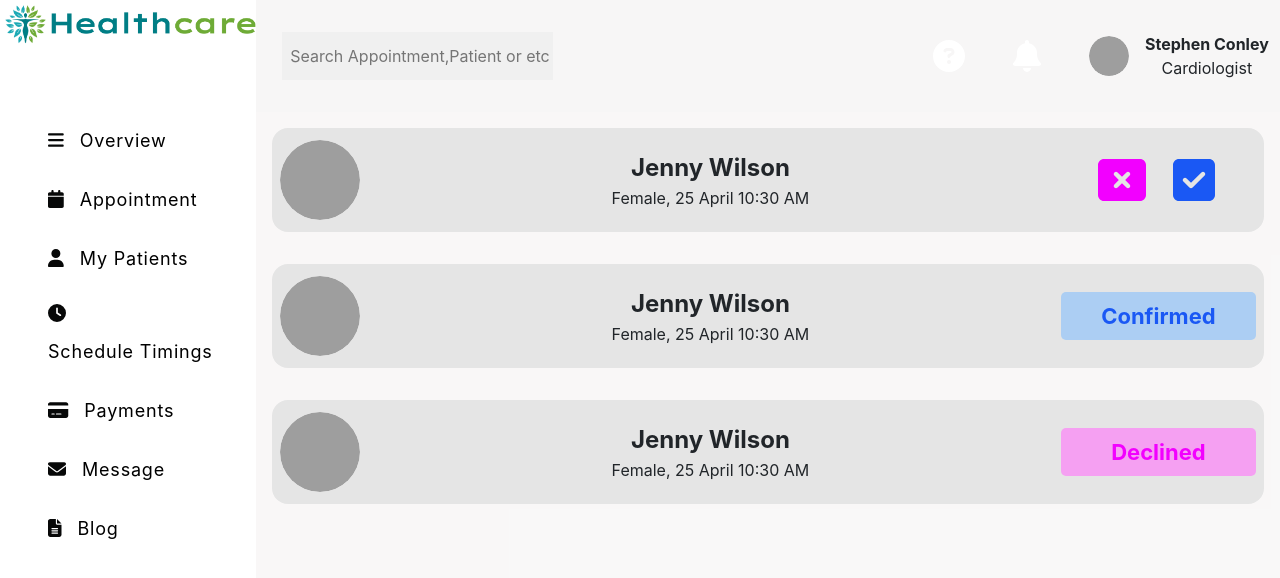
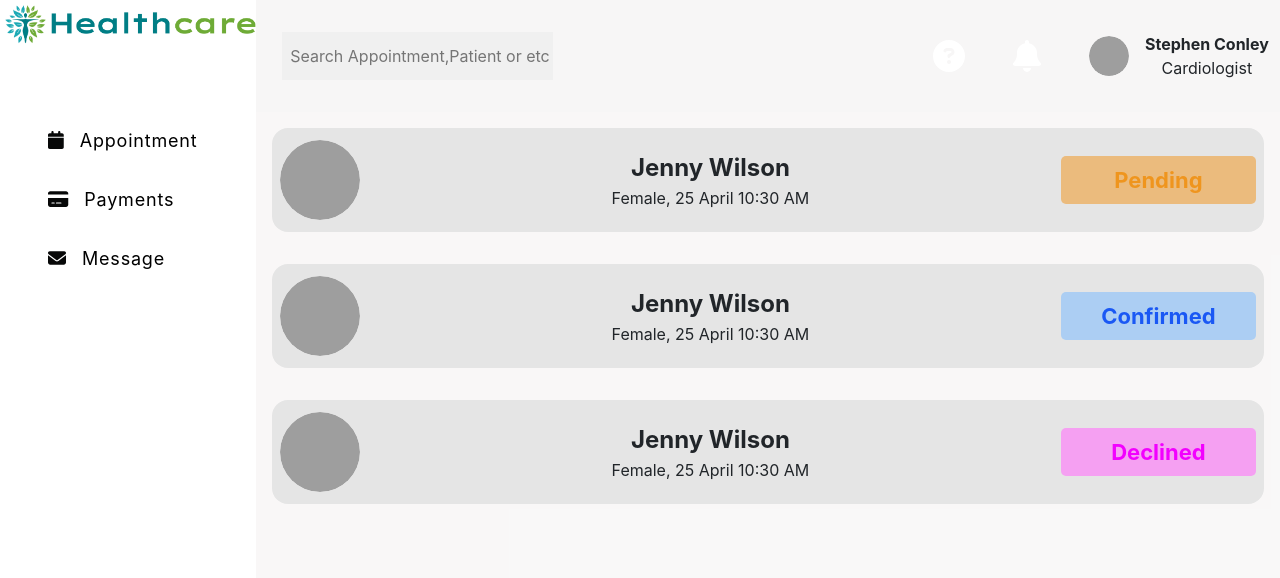
Before and after one commit to E-DoctorApp/E-DoctorApp, a React (Create React App) app in the folder client/: page /doctorProfile/appointments in a window 1280 px wide. Shown: the top 578 px of the page. Built offline with nearby package versions, Linux system fonts and the light colour scheme; grey boxes are pictures that could not be loaded; a web font is replaced by a local one.

Commit message:
conditinal rendering done

```diff
--- a/client/src/components/AllAppointments/OneAppointment.tsx
+++ b/client/src/components/AllAppointments/OneAppointment.tsx
@@ -3,6 +3,8 @@ import { faRectangleXmark } from "@fortawesome/free-solid-svg-icons";
 import { faSquareCheck } from "@fortawesome/free-solid-svg-icons";
 import { FontAwesomeIcon } from "@fortawesome/react-fontawesome";
 import { IconProp } from "@fortawesome/fontawesome-svg-core";
+import { useSelector } from "react-redux";
+import { RootState } from "../../store/store";
 
 type Appprops = {
   isConfirmed: boolean;
@@ -12,6 +14,7 @@ type Appprops = {
 const OneAppointment = ({ isConfirmed, isPending }: Appprops) => {
   const decline = faRectangleXmark as IconProp;
   const accept = faSquareCheck as IconProp;
+  const doctor = useSelector((state : RootState)=> state.doctor)
   return (
     <div className="appointment-requests-list-container-request">
       <div className="image-frame2">
@@ -42,6 +45,8 @@ const OneAppointment = ({ isConfirmed, isPending }: Appprops) => {
         </div>
       ) : (
         <div className="pending">
+         {doctor.isAuthenticated? (
+           <>
            <FontAwesomeIcon
              className="pending-buttons"
              icon={decline}
@@ -52,6 +57,13 @@ const OneAppointment = ({ isConfirmed, isPending }: Appprops) => {
              icon={accept}
              style={{ color: "rgb(26, 88, 244)" }}
            />
+           </>
+         ): (
+          <div className="pending-patient">
+          <span className="pending-patient-content">Pending</span>
+        </div>
+         )
+         }
         </div>
       )}
     </div>
--- a/client/src/components/AllAppointments/style.css
+++ b/client/src/components/AllAppointments/style.css
@@ -85,3 +85,19 @@
     width: 3rem;
     cursor: pointer;
 }
+
+.pending-patient{
+    background-color: rgba(237, 172, 87, 0.729);
+    display: flex;
+    align-items: center;
+    justify-content: center;
+    width: 100%;
+    height: 6vh;
+    border-radius: 5px;
+    cursor: default;
+}
+.pending-patient-content{
+    color: rgb(239, 149, 30);
+    font-weight: 700;
+    font-size: 22px;
+}
--- a/client/src/components/DoctorProfile/SideBar.tsx
+++ b/client/src/components/DoctorProfile/SideBar.tsx
@@ -10,8 +10,14 @@ import { faEnvelope } from '@fortawesome/free-solid-svg-icons';
 import { faFileLines } from '@fortawesome/free-solid-svg-icons';
 import logo1 from "../../assets/images/logo1.png"
 import logo2 from "../../assets/images/logo2.png"
+import { useNavigate } from 'react-router-dom';
+import { useSelector } from 'react-redux';
+import { RootState } from '../../store/store';
 
 const SideBar = () => {
+  const navigate = useNavigate()
+  const patient = useSelector((state : RootState)=> state.patient);
+  const doctor = useSelector((state : RootState)=> state.doctor);
 
     const overview = faBars as IconProp;
     const calendar = faCalendar as IconProp;
@@ -21,22 +27,41 @@ const SideBar = () => {
     const message = faEnvelope as IconProp;
     const blog = faFileLines as IconProp;
   return (
-    <div className="DoctorProfile-sideBar">
-        <div className="DoctorProfile-logo">
-          <img className="DoctorProfile-logo1" src={logo1} alt="" />
-          <img className="DoctorProfile-logo2" src={logo2} alt="" />
-        </div>
 
-          <ul className="DoctorProfile-menu">
-            <li><FontAwesomeIcon className="DoctorProfile-icon" icon={overview} style={{color: "#070808",}} />Overview</li>
-            <li><FontAwesomeIcon className="DoctorProfile-icon" icon={calendar} style={{color: "#070808",}} />Appointment</li>
-            <li><FontAwesomeIcon className="DoctorProfile-icon" icon={user} style={{color: "#070808",}} />My Patients</li>
-            <li><FontAwesomeIcon className="DoctorProfile-icon" icon={clock} style={{color: "#070808",}} />Schedule Timings</li>
-            <li><FontAwesomeIcon className="DoctorProfile-icon" icon={creditCard} style={{color: "#070808",}} />Payments</li>
-            <li><FontAwesomeIcon className="DoctorProfile-icon" icon={message} style={{color: "#070808",}} />Message</li>
-            <li><FontAwesomeIcon className="DoctorProfile-icon" icon={blog} style={{color: "#070808",}} />Blog</li>
-          </ul>
+    <>
+      {
+      doctor.isAuthenticated ? <div className="DoctorProfile-sideBar">
+      <div className="DoctorProfile-logo" onClick={()=>navigate("/")} >
+        <img className="DoctorProfile-logo1" src={logo1} alt="" />
+        <img className="DoctorProfile-logo2" src={logo2} alt="" />
       </div>
+
+        <ul className="DoctorProfile-menu">
+          <li onClick={()=>navigate("/doctorProfile")} ><FontAwesomeIcon className="DoctorProfile-icon" icon={overview} style={{color: "#070808",}} />Overview</li>
+          <li onClick={()=>navigate("/doctorProfile/appointments")} ><FontAwesomeIcon className="DoctorProfile-icon" icon={calendar} style={{color: "#070808",}} />Appointment</li>
+          <li onClick={()=>navigate("/doctorProfile/patients")} ><FontAwesomeIcon className="DoctorProfile-icon" icon={user} style={{color: "#070808",}} />My Patients</li>
+          <li onClick={()=>navigate("/doctorProfile/schedule")} ><FontAwesomeIcon className="DoctorProfile-icon" icon={clock} style={{color: "#070808",}} />Schedule Timings</li>
+          <li ><FontAwesomeIcon className="DoctorProfile-icon" icon={creditCard} style={{color: "#070808",}} />Payments</li>
+          <li onClick={()=>navigate("/doctorProfile/docChat")} ><FontAwesomeIcon className="DoctorProfile-icon" icon={message} style={{color: "#070808",}} />Message</li>
+          <li onClick={()=>navigate("/doctorProfile/review")} ><FontAwesomeIcon className="DoctorProfile-icon" icon={blog} style={{color: "#070808",}} />Blog</li>
+        </ul>
+    </div>
+     :
+     <div className="DoctorProfile-sideBar">
+     <div className="DoctorProfile-logo" onClick={()=>navigate("/")}>
+       <img className="DoctorProfile-logo1" src={logo1} alt="" />
+       <img className="DoctorProfile-logo2" src={logo2} alt="" />
+     </div>
+
+       <ul className="DoctorProfile-menu">
+         <li onClick={()=>navigate("/doctorProfile/appointments")} ><FontAwesomeIcon className="DoctorProfile-icon" icon={calendar} style={{color: "#070808",}} />Appointment</li>
+         <li ><FontAwesomeIcon className="DoctorProfile-icon" icon={creditCard} style={{color: "#070808",}} />Payments</li>
+         <li onClick={()=>navigate("/doctorProfile/docChat")} ><FontAwesomeIcon className="DoctorProfile-icon" icon={message} style={{color: "#070808",}} />Message</li>
+       </ul>
+   </div>
+    }
+    </>
+
   )
 }
 
--- a/client/src/components/NavBar/NavBar.tsx
+++ b/client/src/components/NavBar/NavBar.tsx
@@ -6,6 +6,7 @@ import { useLocation, useNavigate } from "react-router-dom"
 import { useDispatch, useSelector } from "react-redux"
 import { AppDispatch, RootState } from "../../store/store"
 import { logoutPatient } from "../../store/patinetSlice"
+import { logoutDoctor } from "../../store/doctorSlice"
 
 const NavBar = (): React.JSX.Element => {
     const navigate = useNavigate()
@@ -42,12 +43,15 @@ const NavBar = (): React.JSX.Element => {
                 <button onClick={() => {
                     !doctor.isAuthenticated && !patient.isAuthenticated ?
                         navigate("/register") :
+                        patient.isAuthenticated ?
+                        navigate("/doctorProfile/docChat") :
                         navigate("/doctorProfile")
-                }}>{!doctor.isAuthenticated && !patient.isAuthenticated ? "Sign Up" : "Profile"}</button>
+
+                }}>{!doctor.isAuthenticated && !patient.isAuthenticated ? "Sign Up" : doctor.isAuthenticated?"Profile" : "Messages"}</button>
                 <button onClick={() => {
                     doctor.isAuthenticated || patient.isAuthenticated ?
-                        dipstach(logoutPatient()) :
-                        // dipstach(logoutDoctor()) :
+                        dipstach(logoutPatient()) &&
+                        dipstach(logoutDoctor()) :
                         navigate("/login")
                 }}>{doctor.isAuthenticated || patient.isAuthenticated ? "Log Out" : "Log In"}</button>
             </div>
--- a/client/src/store/doctorSlice.ts
+++ b/client/src/store/doctorSlice.ts
@@ -95,5 +95,5 @@ const userSlicer = createSlice({
     });
   },
 });
-
+export const { logoutDoctor }=userSlicer.actions
 export default userSlicer.reducer;
```
Lines whose indentation alone changed are shown as unchanged.
